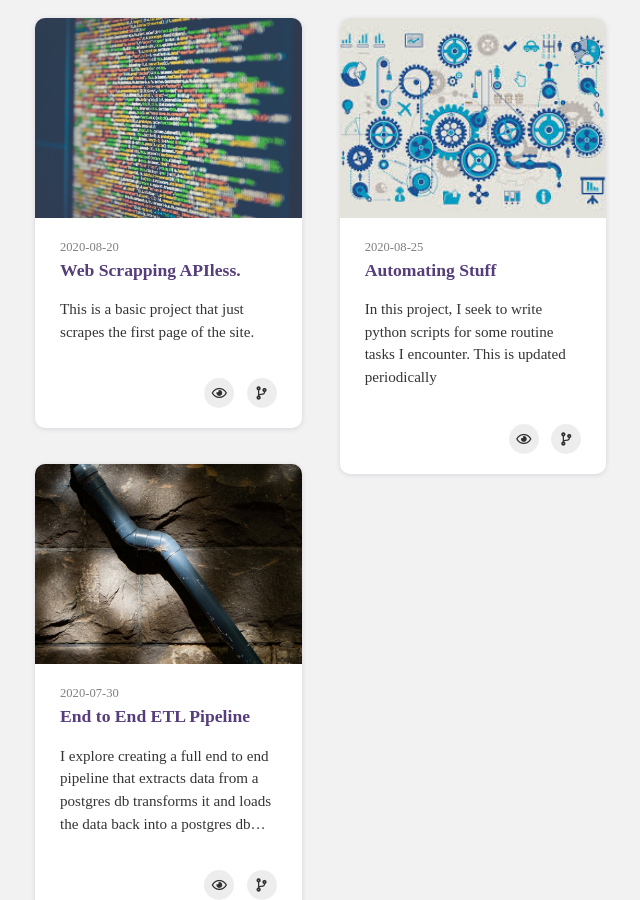
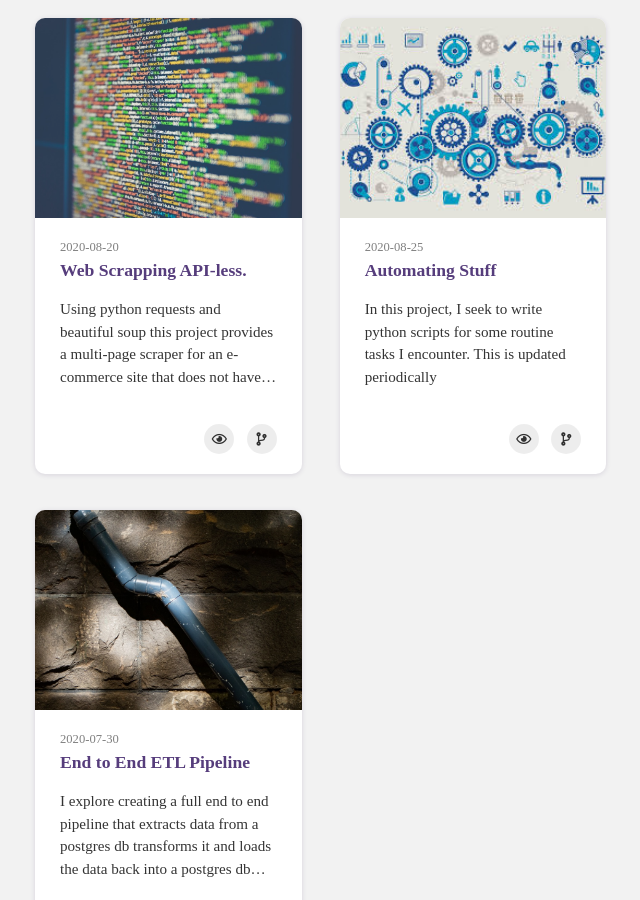
Before and after one commit to cliffordEmmanuel/cliffordEmmanuel.github.io, a Jekyll site: the page built from portfolio.html, in a window 1280 px wide and 900 px high, scrolled down 616 px. Shown: the whole window, without its empty margins (167-807 px from the left). Built offline with Jekyll 4.4.1, drawn with Linux system fonts in a browser that asks for light colours; nearby versions of some CDN libraries; some web fonts are replaced.

Commit message:
some more edits

```diff
--- a/_data/projects.yml
+++ b/_data/projects.yml
@@ -4,9 +4,9 @@
     url : https://github.com/cliffordEmmanuel/Exploring_Data_Engineering/tree/master/basic_web_scraping # Full URL
     image : "scrape.jpg" # path: assets/project/
     date : 2020-08-20
-    title : Web Scrapping APIless.
+    title : Web Scrapping API-less.
     summary : Scraping an e-commerce site using requests and beautiful soup
-    description : This is a basic project that just scrapes the first page of the site.
+    description : Using python requests and beautiful soup this project provides a multi-page scraper for an e-commerce site that does not have an API.
     contents :
         # - title : Web Scrapping
         #  image : scrape.png
```
